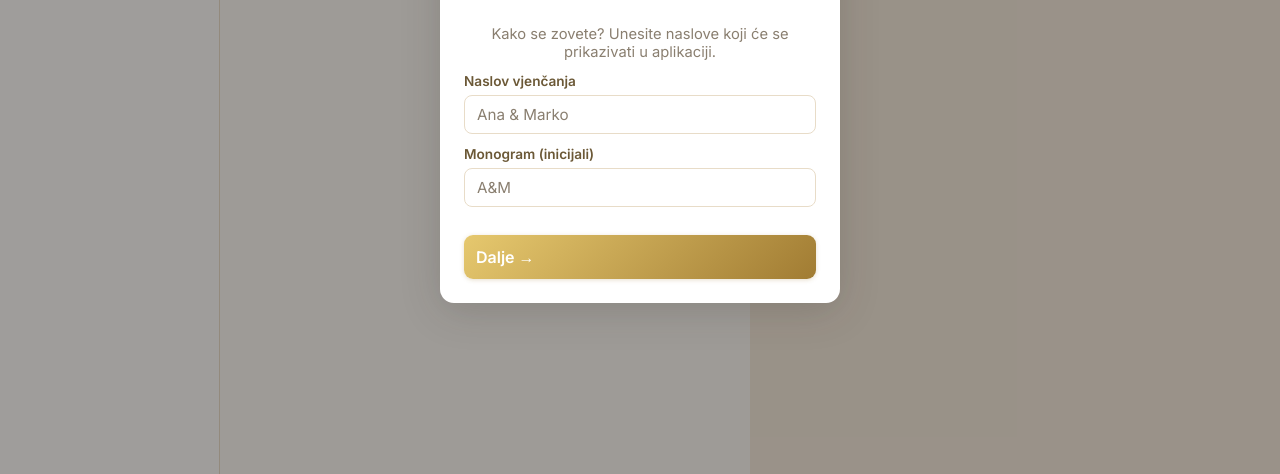
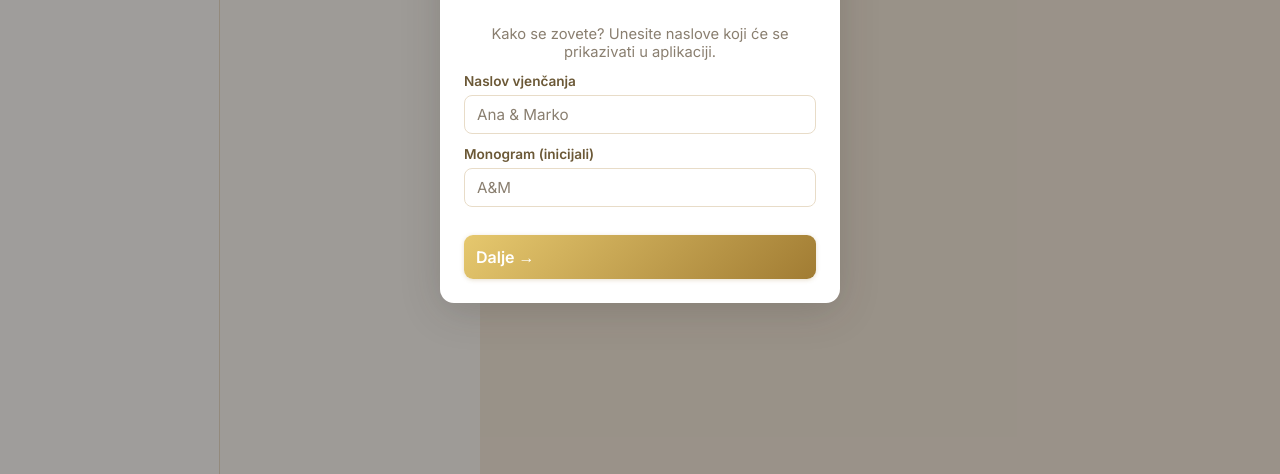
Before and after one commit to brunodobric/SeatMyWedding, a plain HTML site: page index.html in a window 1280 px wide. Shown: the part 326-800 px from the top of the page. Drawn offline with nearby package versions, Linux system fonts and the light colour scheme; a web font is replaced by a local one.

Commit message:
Update app.css

```diff
--- a/css/app.css
+++ b/css/app.css
@@ -490,6 +490,7 @@ select.form-control { cursor: pointer; }
 }
 .sala-tab.active { color: var(--color-gold-deep); border-bottom-color: var(--color-gold); }
 .sala-tab-panel { display: flex; flex: 1; overflow: hidden; flex-direction: column; }
+.sala-layout > .sala-tab-panel:first-child { flex: 0 0 auto; }
 
 /* ── Gosti section ──────────────────────────────────────────────────────────── */
 .gosti-layout { display: flex; flex: 1; overflow: hidden; }
```
